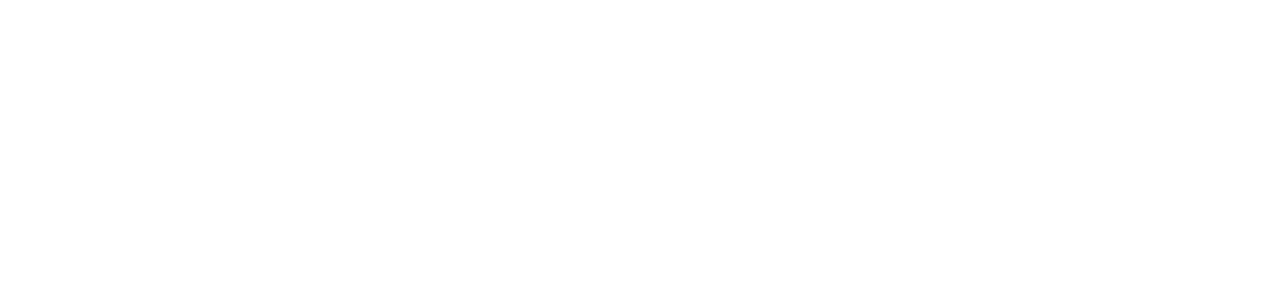
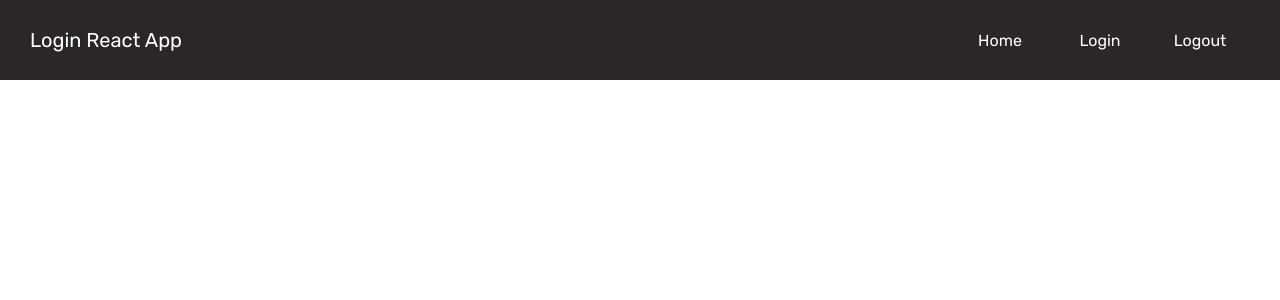
Before and after one commit to ach1209/react-login-app-demo, a React (Vite) app: page / in a window 1280 px wide. Shown: the top 300 px of the page. Built offline with nearby package versions, Linux system fonts and the light colour scheme.

Commit message:
Created Navbar component with placeholders

```diff
--- a/src/App.tsx
+++ b/src/App.tsx
@@ -1,9 +1,10 @@
+import Navbar from './components/Navbar/Navbar'
 import './App.css'
 
 function App() {
   return (
     <div className="App">
-
+      <Navbar />
     </div>
   )
 }
--- /dev/null
+++ b/src/components/Navbar/Navbar.module.css
@@ -0,0 +1,42 @@
+.navbar {
+  display: flex;
+  align-items: center;
+  justify-content: space-between;
+  height: 8rem;
+  padding: 0 3rem;
+  background-color: var(--navBgColor);
+}
+
+.navbar-title {
+  color: var(--textWhite);
+  font-size: 2rem;
+  font-weight: 400;
+}
+
+.navbar-links {
+  list-style-type: none;
+  display: flex;
+}
+
+.navbar-item {
+  display: flex;
+  align-items: center;
+  justify-content: center;
+  width: 10rem;
+  height: 4rem;
+  padding: 0 1.5rem;
+  cursor: pointer;
+}
+
+.navbar-item:hover {
+  background-color: var(--bgColor);
+  border-radius: 5px;
+}
+
+.navbar-item:hover > a {
+  color: var(--textColor);
+}
+
+.navbar-item a {
+  color: var(--textWhite);
+}
--- /dev/null
+++ b/src/components/Navbar/Navbar.tsx
@@ -0,0 +1,22 @@
+import styles from './Navbar.module.css'
+
+function Navbar() {
+  return (
+    <nav className={styles.navbar}>
+      <h1 className={styles['navbar-title']}>Login React App</h1>
+      <ul className={styles['navbar-links']}>
+        <li className={styles['navbar-item']}>
+          <a href="/">Home</a>
+        </li>
+        <li className={styles['navbar-item']}>
+          <a href="/">Login</a>
+        </li>
+        <li className={styles['navbar-item']}>
+          <a href="/">Logout</a>
+        </li>
+      </ul>
+    </nav>
+  )
+}
+
+export default Navbar
--- a/src/index.css
+++ b/src/index.css
@@ -1,4 +1,11 @@
 @import url('https://fonts.googleapis.com/css2?family=Rubik:wght@300;400;600&display=swap');
+
+:root {
+  --textWhite: #ffffff;
+  --textColor: #3a423f;
+  --navBgColor: #2b2727;
+  --bgColor: #86e8ff;
+}
 
 * {
   box-sizing: border-box;
@@ -16,3 +23,7 @@
   -webkit-font-smoothing: antialiased;
   -moz-osx-font-smoothing: grayscale;
 }
+
+a {
+  text-decoration: none;
+}
```
